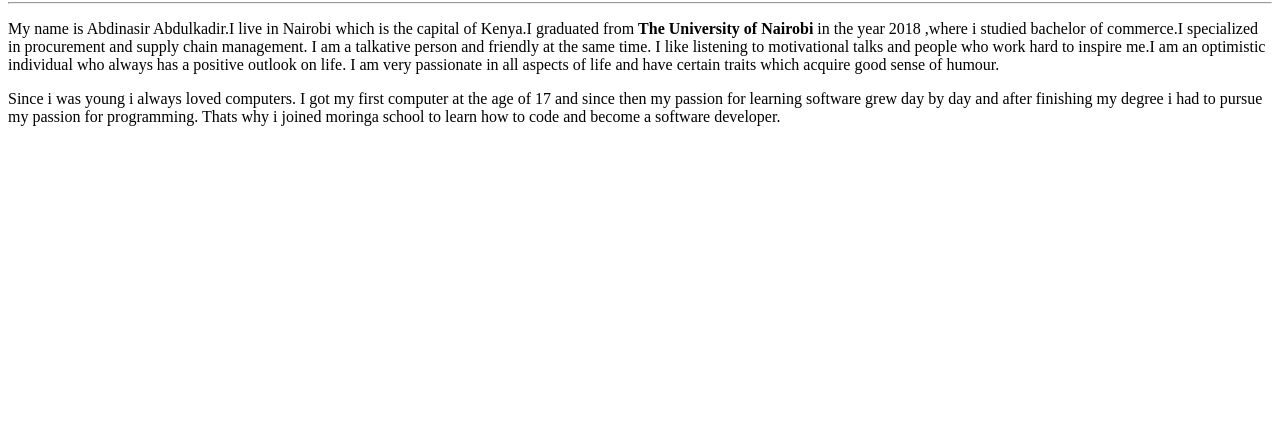
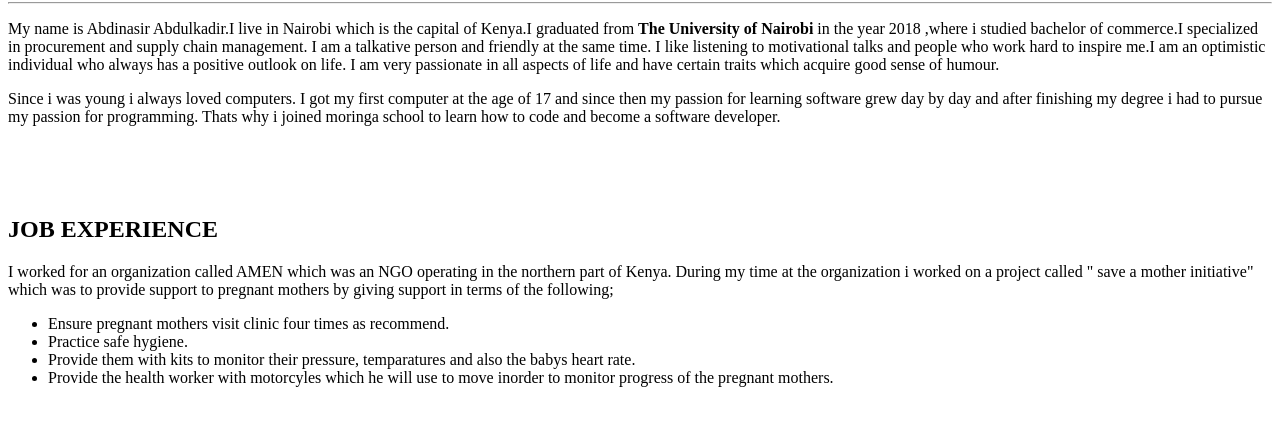
Before and after one commit to nasirabdulkadir91/Abduls-portifolio, a plain HTML site: page index.html in a window 1280 px wide. Shown: the part 78-504 px from the top of the page. Drawn offline with Linux system fonts and the light colour scheme.

Commit message:
add second paragraph

```diff
--- a/index.html
+++ b/index.html
@@ -12,7 +12,14 @@
     <br/>
     <br/>
     <br/>
-
+    <h2>JOB EXPERIENCE</h2>
+    <P>I worked for an organization called AMEN which was an NGO operating in the northern part of Kenya. During my time at the organization i worked on a project called " save a mother initiative" which was to provide support to pregnant mothers by giving support in terms of the following;</P>
+    <ul>
+        <li>Ensure pregnant mothers visit clinic four times as recommend.</li>
+        <li>Practice safe hygiene.</li>
+        <li>Provide them with kits to monitor their pressure, temparatures and also the babys heart rate.</li>
+        <li>Provide the health worker with motorcyles which he will use to move inorder to monitor progress of the pregnant mothers.</li>
+    </ul>
 
 
 
```
